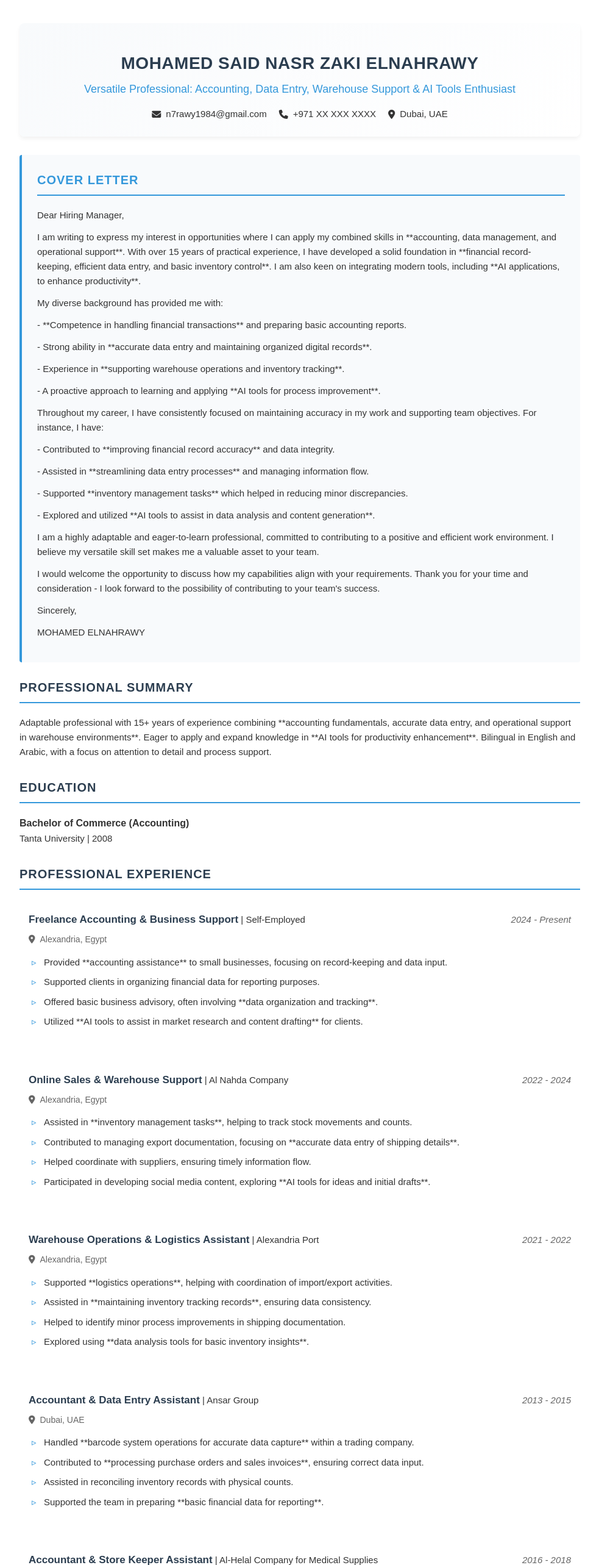
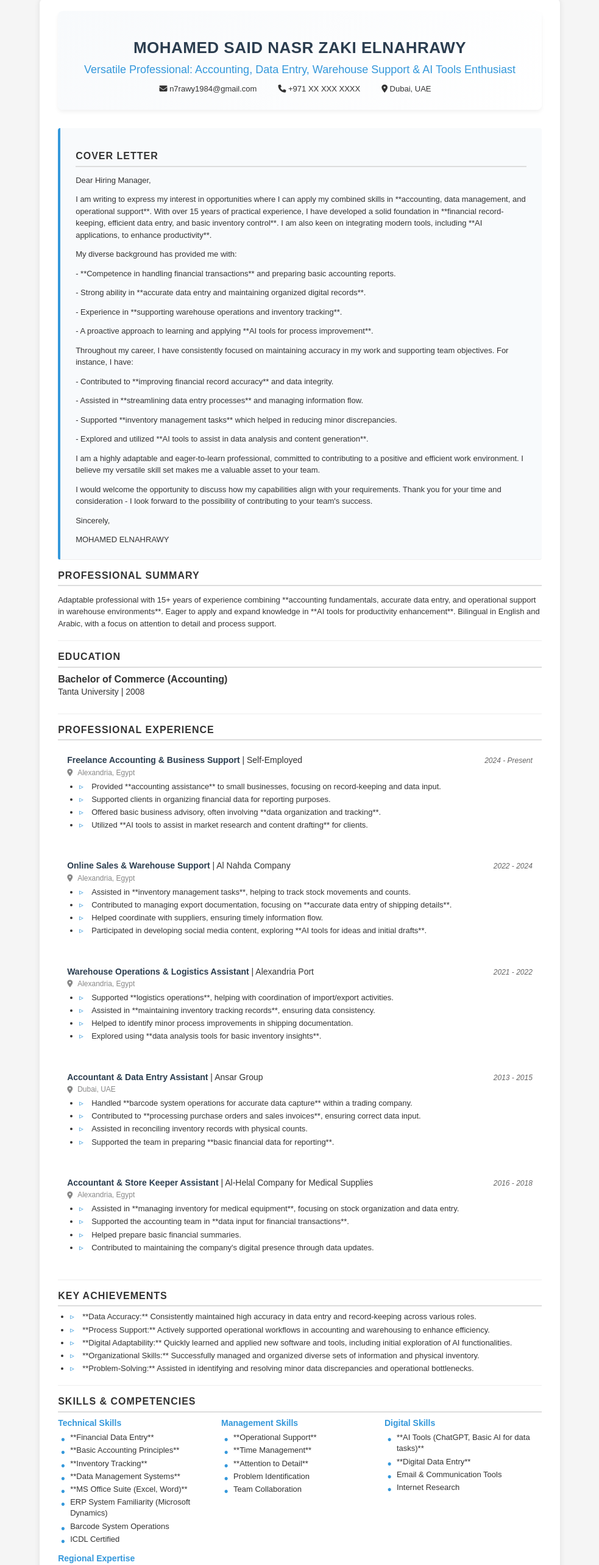
Before and after one commit to n7rawy1984/react-cv, a React (Create React App) app: page / in a window 1280 px wide. Shown: the part 101-2667 px from the top of the page at 61% size, without its empty margins (148-1131 px from the left). Built offline with nearby package versions, Linux system fonts and the light colour scheme.

Commit message:
Added PDF download button functionality

```diff
--- a/src/style.css
+++ b/src/style.css
@@ -342,3 +342,198 @@
     display: none !important;
   }
 }
+/* src/style.css */
+
+/* التنسيقات العامة للحاوية */
+.cv-container {
+  /* احتفظ بالتنسيقات الأساسية زي (background, border, box-shadow) */
+  width: 21cm; /* عرض ورقة A4 */
+  min-height: 29.7cm; /* ارتفاع ورقة A4 (صفحة واحدة) */
+  margin: 20px auto;
+  padding: 20px 30px; /* تقليل الـ padding شويه عشان المساحة الداخلية */
+  box-shadow: 0 0 10px rgba(0, 0, 0, 0.1);
+  background-color: white;
+  font-family: Arial, sans-serif; /* خط أساسي وواضح */
+  line-height: 1.4; /* تقليل المسافة بين السطور قليلاً */
+  font-size: 14px; /* حجم خط مناسب للقراءة */
+}
+
+/* تنسيقات الأقسام المختلفة */
+.cv-header h1 {
+  font-size: 26px; /* تقليل حجم العنوان الرئيسي */
+  margin-bottom: 5px;
+}
+.cv-header h2 {
+  font-size: 18px; /* تقليل حجم العنوان الفرعي */
+  margin-top: 0;
+  margin-bottom: 10px;
+}
+.contact-info span {
+  font-size: 13px; /* حجم خط أصغر لبيانات الاتصال */
+  margin-right: 15px;
+  display: inline-block; /* عشان ياخدوا سطر واحد لو المساحة تسمح */
+}
+
+.cv-section {
+  margin-bottom: 15px; /* تقليل المسافة بين الأقسام */
+  padding-bottom: 10px; /* تقليل الـ padding السفلي للأقسام */
+  border-bottom: 1px solid #eee; /* ممكن تخفف الحدود أو تلغيها لو بتاخد مساحة */
+}
+
+.cv-section:last-child {
+  border-bottom: none; /* إزالة الحد السفلي لآخر قسم */
+}
+
+.cv-section h3 {
+  font-size: 16px; /* حجم أصغر للعناوين الفرعية للأقسام */
+  color: #333;
+  margin-top: 10px; /* تقليل المسافة العلوية */
+  margin-bottom: 8px; /* تقليل المسافة السفلية */
+  text-transform: uppercase;
+  border-bottom: 2px solid #ddd; /* حدود خفيفة ومسطحة */
+  padding-bottom: 4px;
+}
+
+/* الملخص والفقرات */
+.cv-section p {
+  font-size: 13px; /* حجم خط أصغر للفقرات */
+  margin-bottom: 8px;
+  line-height: 1.5; /* تحكم في ارتفاع السطر */
+}
+
+/* الخبرات */
+.experience-item {
+  margin-bottom: 10px; /* تقليل المسافة بين كل خبرة */
+}
+.experience-header {
+  display: flex;
+  justify-content: space-between;
+  align-items: baseline;
+  font-size: 14px; /* حجم خط مناسب لعناوين الخبرات */
+  margin-bottom: 2px;
+}
+.experience-header strong {
+  font-size: 14px; /* نفس حجم الخط للعناوين */
+}
+.experience-period {
+  font-size: 12px; /* حجم أصغر للفترة الزمنية */
+  color: #666;
+}
+.experience-location {
+  font-size: 12px; /* حجم أصغر للموقع */
+  color: #888;
+  margin-bottom: 5px;
+}
+
+/* قائمة الإنجازات (النقاط) */
+.achievements-list {
+  list-style-type: disc; /* أو circle لو عايز */
+  padding-left: 20px; /* مسافة للـ bullet points */
+  margin-top: 0;
+  margin-bottom: 8px;
+}
+.achievements-list li {
+  font-size: 13px; /* حجم خط أصغر للنقاط */
+  margin-bottom: 3px; /* مسافة أقل بين النقاط */
+  line-height: 1.4;
+}
+
+/* المهارات */
+.skills-container {
+  display: grid;
+  grid-template-columns: repeat(
+    auto-fit,
+    minmax(200px, 1fr)
+  ); /* 2 أو 3 أعمدة حسب المساحة */
+  gap: 10px; /* مسافة أقل بين الأعمدة */
+}
+.skills-column h4 {
+  font-size: 14px; /* حجم خط أصغر لعناوين فئات المهارات */
+  margin-top: 0;
+  margin-bottom: 5px;
+}
+.skills-column ul {
+  list-style-type: none;
+  padding: 0;
+  margin: 0;
+}
+.skills-column li {
+  font-size: 13px; /* حجم خط أصغر للمهارات الفردية */
+  margin-bottom: 3px;
+}
+
+/* اللغات */
+.languages-list div {
+  font-size: 13px; /* حجم خط أصغر للغات */
+  margin-bottom: 3px;
+}
+
+/* تنسيقات الطباعة الخاصة (مهمة جداً لـ PDF) */
+@media print {
+  body {
+    margin: 0;
+    padding: 0;
+    -webkit-print-color-adjust: exact; /* لضمان طباعة الألوان والخلفيات */
+    font-size: 12px; /* تقليل حجم الخط الأساسي للطباعة */
+  }
+  .app-container {
+    width: 100%;
+    padding: 0;
+  }
+  .cv-container {
+    width: 100%; /* اجعل الـ CV يملأ عرض الصفحة المطبوعة */
+    margin: 0;
+    padding: 10mm 15mm; /* تحديد هوامش الطباعة بالملمتر */
+    box-shadow: none; /* إزالة الظل في الـ PDF */
+    border: none; /* إزالة الحدود في الـ PDF */
+    min-height: auto; /* مهم لإتاحة تقسيم الصفحات تلقائيا */
+  }
+  .cv-section {
+    margin-bottom: 10px; /* تقليل المسافة بين الأقسام في الطباعة */
+    padding-bottom: 5px;
+  }
+  .cv-header h1 {
+    font-size: 24px;
+  }
+  .cv-header h2 {
+    font-size: 16px;
+  }
+  .contact-info span {
+    font-size: 12px;
+    margin-right: 10px;
+  }
+  .cv-section h3 {
+    font-size: 15px;
+    margin-top: 8px;
+    margin-bottom: 6px;
+    padding-bottom: 3px;
+  }
+  .cv-section p,
+  .achievements-list li,
+  .skills-column li,
+  .languages-list div {
+    font-size: 12px; /* حجم الخط أصغر لكل النصوص في الطباعة */
+    line-height: 1.3;
+  }
+  .experience-header,
+  .experience-header strong {
+    font-size: 13px;
+  }
+  .experience-period,
+  .experience-location {
+    font-size: 11px;
+  }
+
+  /* التحكم في تقسيم الصفحات */
+  .cv-section {
+    page-break-inside: avoid; /* منع الأقسام من الانقسام في منتصف الصفحة */
+  }
+  .experience-item {
+    page-break-inside: avoid; /* منع عناصر الخبرة من الانقسام */
+  }
+
+  /* إخفاء زر التحميل عند الطباعة */
+  .download-button-container {
+    display: none !important;
+  }
+}
```
